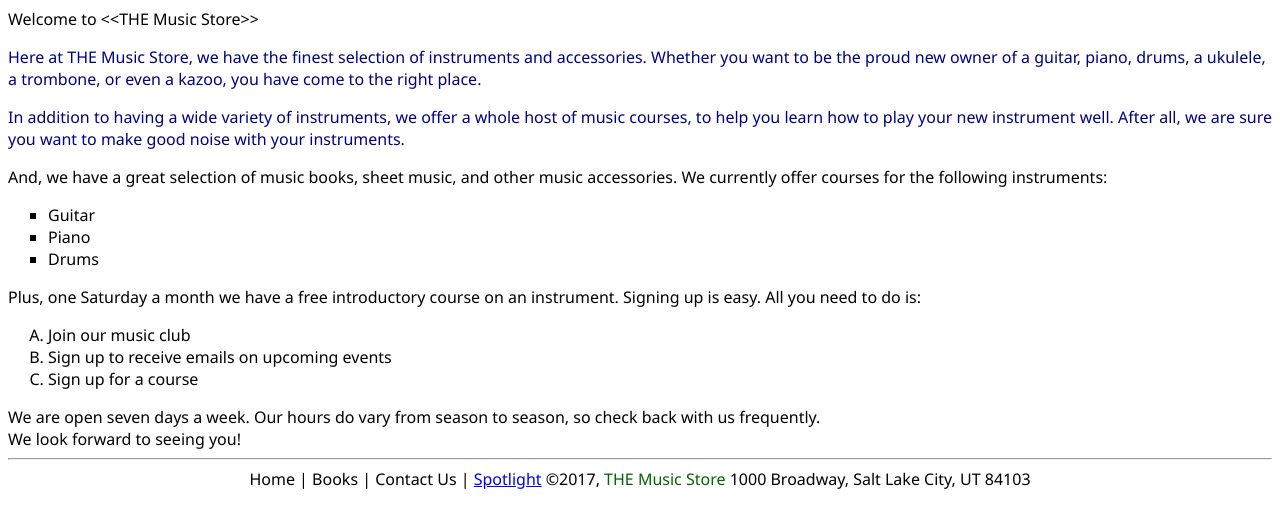
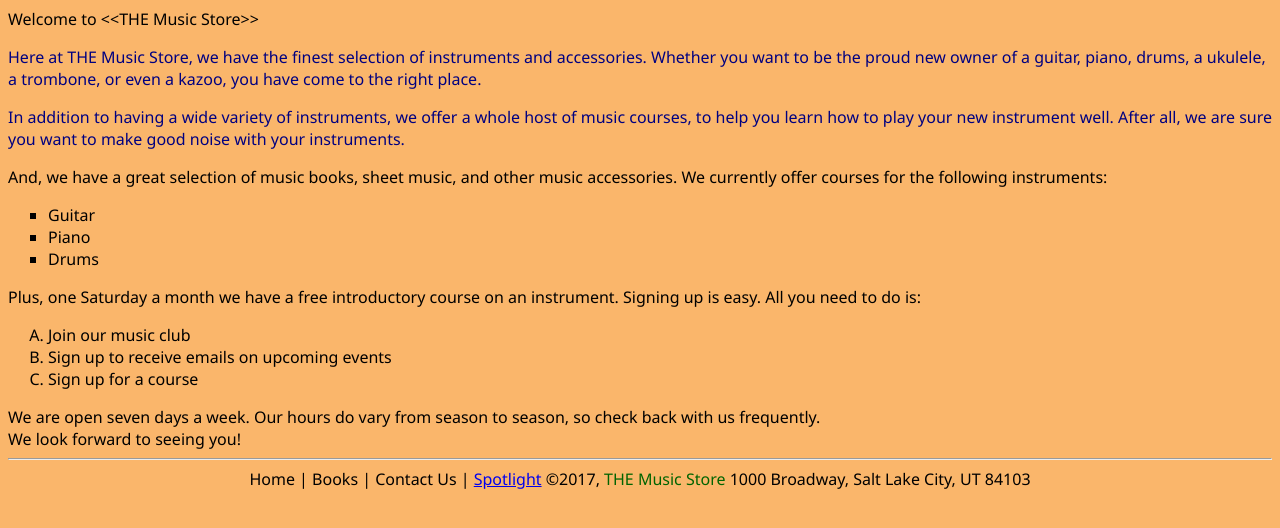
Before and after one commit to Afrink4/CertStudy, a plain HTML site: page Domain 2/MusicStore2/22a-index.html in a window 1280 px wide. Drawn offline with Linux system fonts and the light colour scheme.

Commit message:
Update 22a-main.css

```diff
--- a/Domain 2/MusicStore2/22a-main.css
+++ b/Domain 2/MusicStore2/22a-main.css
@@ -1,6 +1,7 @@
 body
 {
     font-family:"Segoe UI",Tahoma,sans-serif;
+    background-color:#fab66b;
 }
 p {
     color: navy;
```
